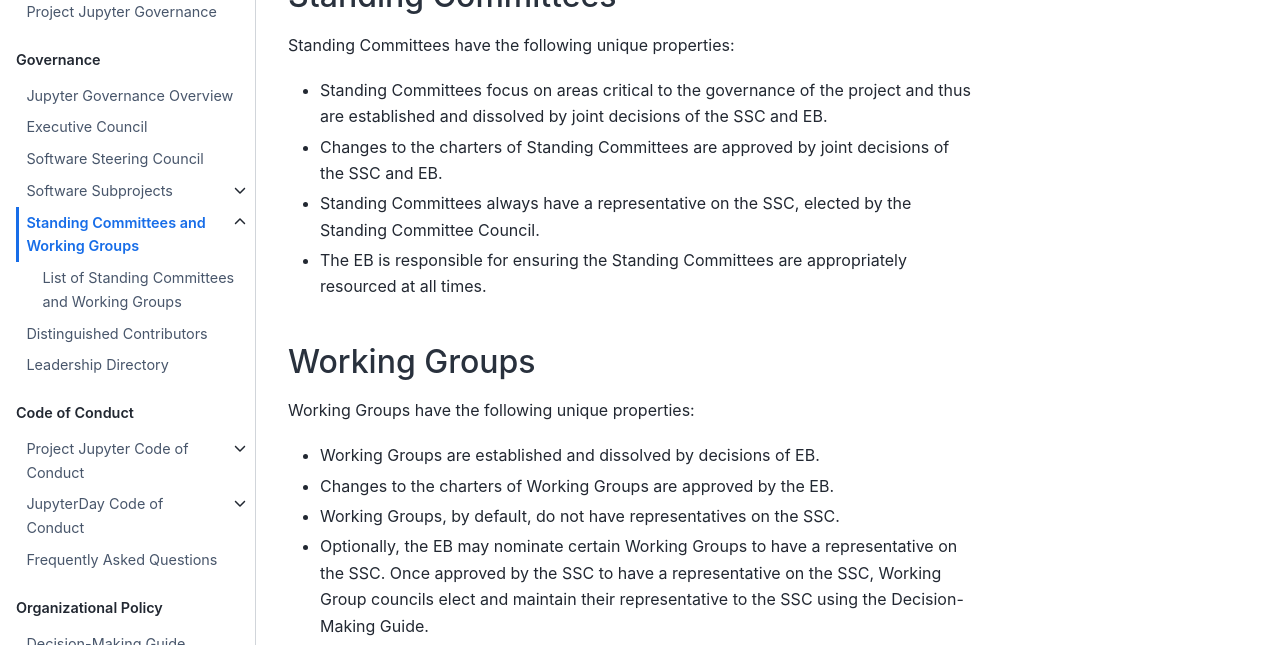
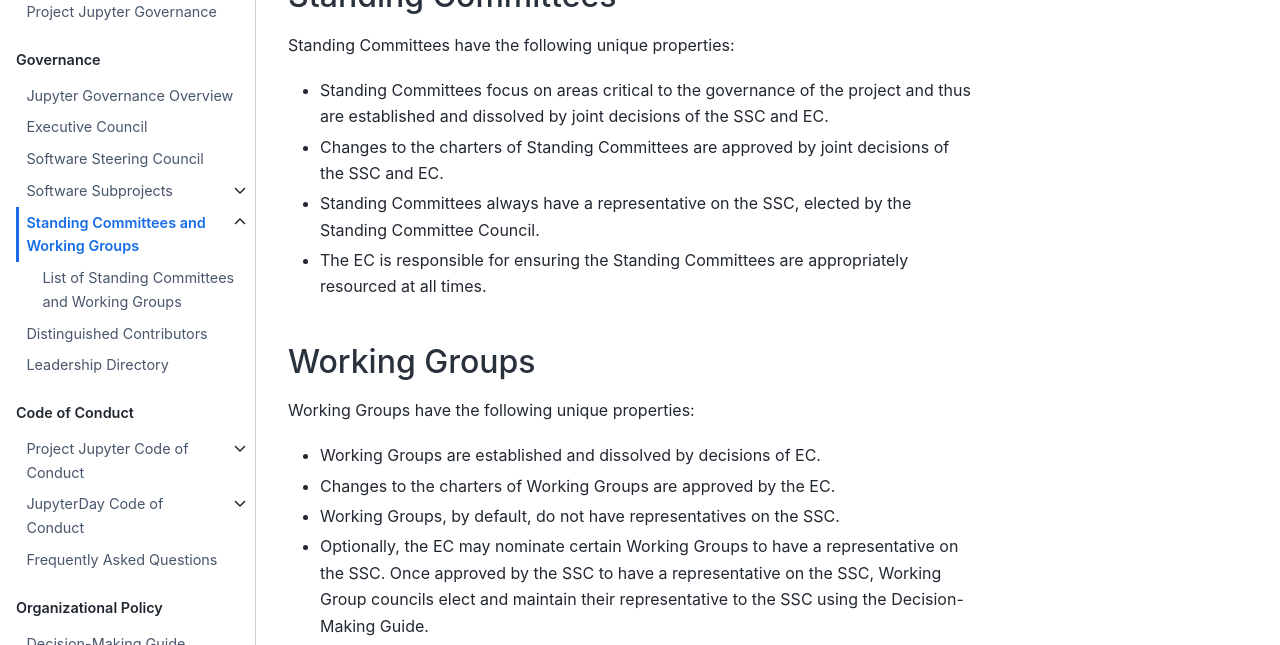
Before and after one commit to jupyter/governance, a Jupyter Book: the page built from standing_committees_and_working_groups.md, in a window 1280 px wide and 900 px high, scrolled down 927 px. Shown: the part 180-825 px from the top of the window. Built offline with Jupyter Book 1.0.4 settings and Sphinx 7.4.7 and the Sphinx Book theme 1.1.4, drawn with Linux system fonts in a browser that asks for light colours; pages that are not in the unit, such as notebooks, are missing from menus; some of the changed text lies outside the part shown.

```diff
--- a/standing_committees_and_working_groups.md
+++ b/standing_committees_and_working_groups.md
@@ -4,7 +4,7 @@
 
 In addition to the software work on Jupyter that is coordinated through the [Software Steering Council](software_steering_council.md) (SSC), much of the project’s work expands beyond software. Examples include code of conduct incident response, diversity and inclusion, operations, legal, fundraising, events, community, and marketing. Standing Committees and Working Groups carry out this non-software related work of the project by delegation from the [Executive Council](executive_council).
 
-The primary difference between Standing Committees and Working Groups is that Standing Committees are intended to be permanent; they are only created and dissolved by a joint vote of the EB and SSC. In contrast, Working Groups can be created and dissolved by the EB acting alone.
+The primary difference between Standing Committees and Working Groups is that Standing Committees are intended to be permanent; they are only created and dissolved by a joint vote of the EC and SSC. In contrast, Working Groups can be created and dissolved by the EC acting alone.
 
 A list of Standing Committees and Working Groups can be [found here](list_of_standing_committees_and_working_groups.md).
 
@@ -23,16 +23,16 @@ Standing Committees and Working Groups both:
 
 Standing Committees have the following unique properties:
 
-- Standing Committees focus on areas critical to the governance of the project and thus are established and dissolved by joint decisions of the SSC and EB.
-- Changes to the charters of Standing Committees are approved by joint decisions of the SSC and EB.
+- Standing Committees focus on areas critical to the governance of the project and thus are established and dissolved by joint decisions of the SSC and EC.
+- Changes to the charters of Standing Committees are approved by joint decisions of the SSC and EC.
 - Standing Committees always have a representative on the SSC, elected by the Standing Committee Council.
-- The EB is responsible for ensuring the Standing Committees are appropriately resourced at all times.
+- The EC is responsible for ensuring the Standing Committees are appropriately resourced at all times.
 
 ## Working Groups
 
 Working Groups have the following unique properties:
 
-- Working Groups are established and dissolved by decisions of EB.
-- Changes to the charters of Working Groups are approved by the EB.
+- Working Groups are established and dissolved by decisions of EC.
+- Changes to the charters of Working Groups are approved by the EC.
 - Working Groups, by default, do not have representatives on the SSC.
-- Optionally, the EB may nominate certain Working Groups to have a representative on the SSC. Once approved by the SSC to have a representative on the SSC, Working Group councils elect and maintain their representative to the SSC using the Decision-Making Guide.
+- Optionally, the EC may nominate certain Working Groups to have a representative on the SSC. Once approved by the SSC to have a representative on the SSC, Working Group councils elect and maintain their representative to the SSC using the Decision-Making Guide.
```
Also changed, not shown: people.md (+7 -0 lines).
